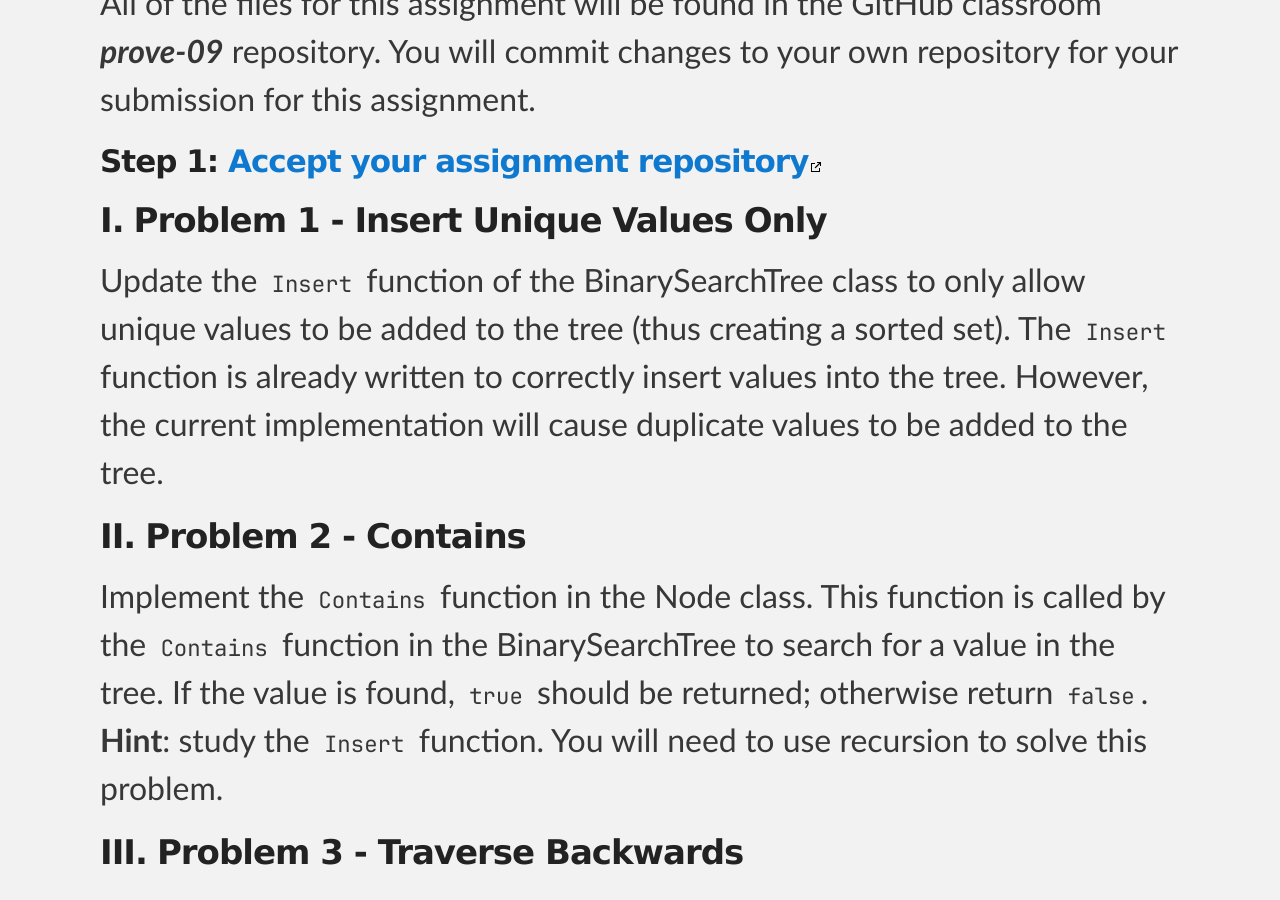
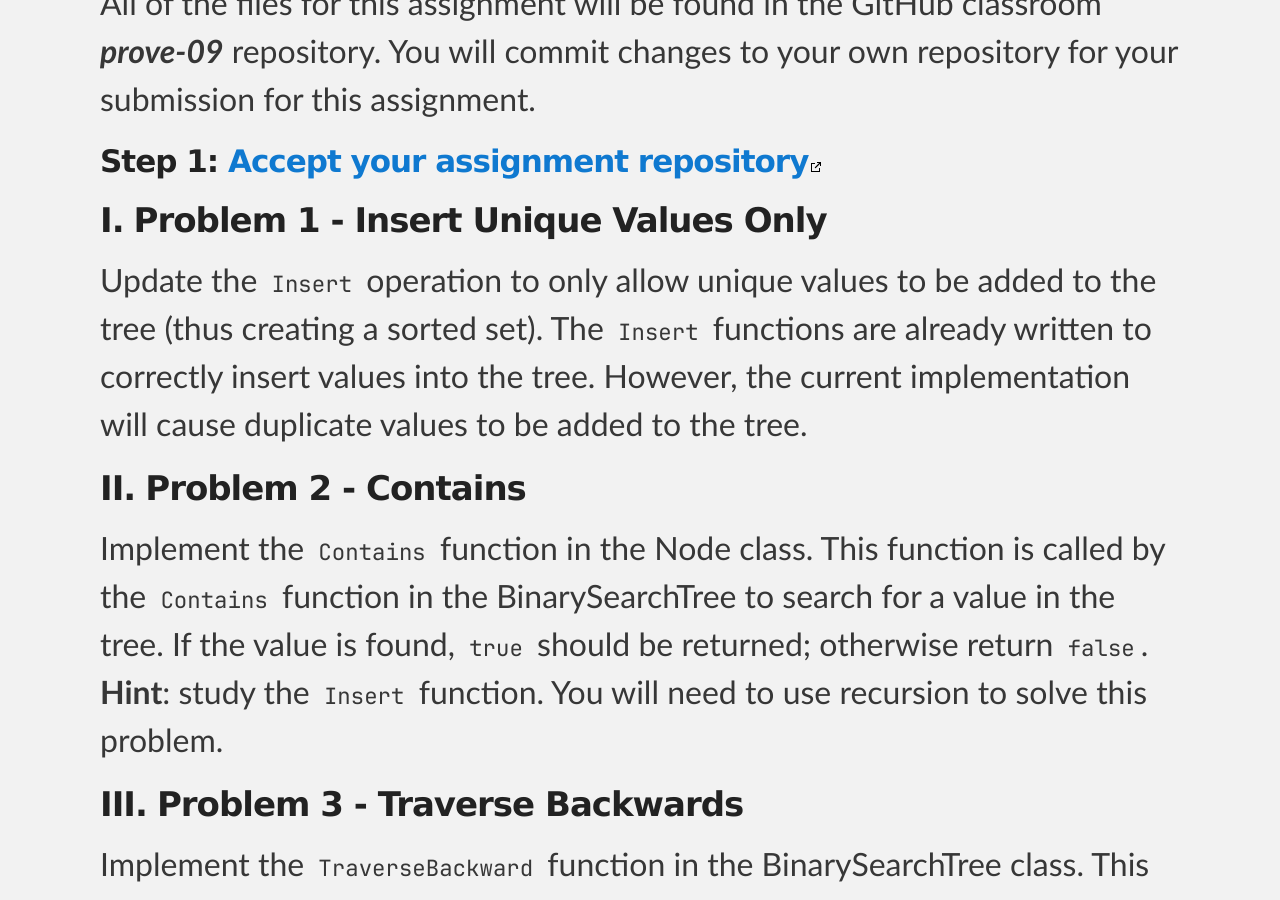
Before and after one commit to byui-cse/cse212-csharp, a Jekyll site: the page built from docs/lesson09/prove.md, in a window 1280 px wide and 900 px high, scrolled down 1425 px. Built offline with Jekyll 4.4.1, drawn with Linux system fonts in a browser that asks for light colours; some web fonts are replaced.

Commit message:
Minor tweaks to prove 9

```diff
--- a/docs/lesson09/prove.md
+++ b/docs/lesson09/prove.md
@@ -19,7 +19,7 @@ All of the files for this assignment will be found in the GitHub classroom ***pr
 #### Step 1: [Accept your assignment repository](prove-classroom){:target="_blank"}
 
 ### Problem 1 - Insert Unique Values Only
-Update the `Insert` function of the BinarySearchTree class to only allow unique values to be added to the tree (thus creating a sorted set). The `Insert` function is already written to correctly insert values into the tree. However, the current implementation will cause duplicate values to be added to the tree.
+Update the `Insert` operation to only allow unique values to be added to the tree (thus creating a sorted set). The `Insert` functions are already written to correctly insert values into the tree. However, the current implementation will cause duplicate values to be added to the tree.
 
 ### Problem 2 - Contains
 Implement the `Contains` function in the Node class. This function is called by the `Contains` function in the BinarySearchTree to search for a value in the tree. If the value is found, `true` should be returned; otherwise return `false`. **Hint**: study the `Insert` function. You will need to use recursion to solve this problem.
```
Also changed, not shown: docs/lesson09/prepare.md (+1 -1 lines).
